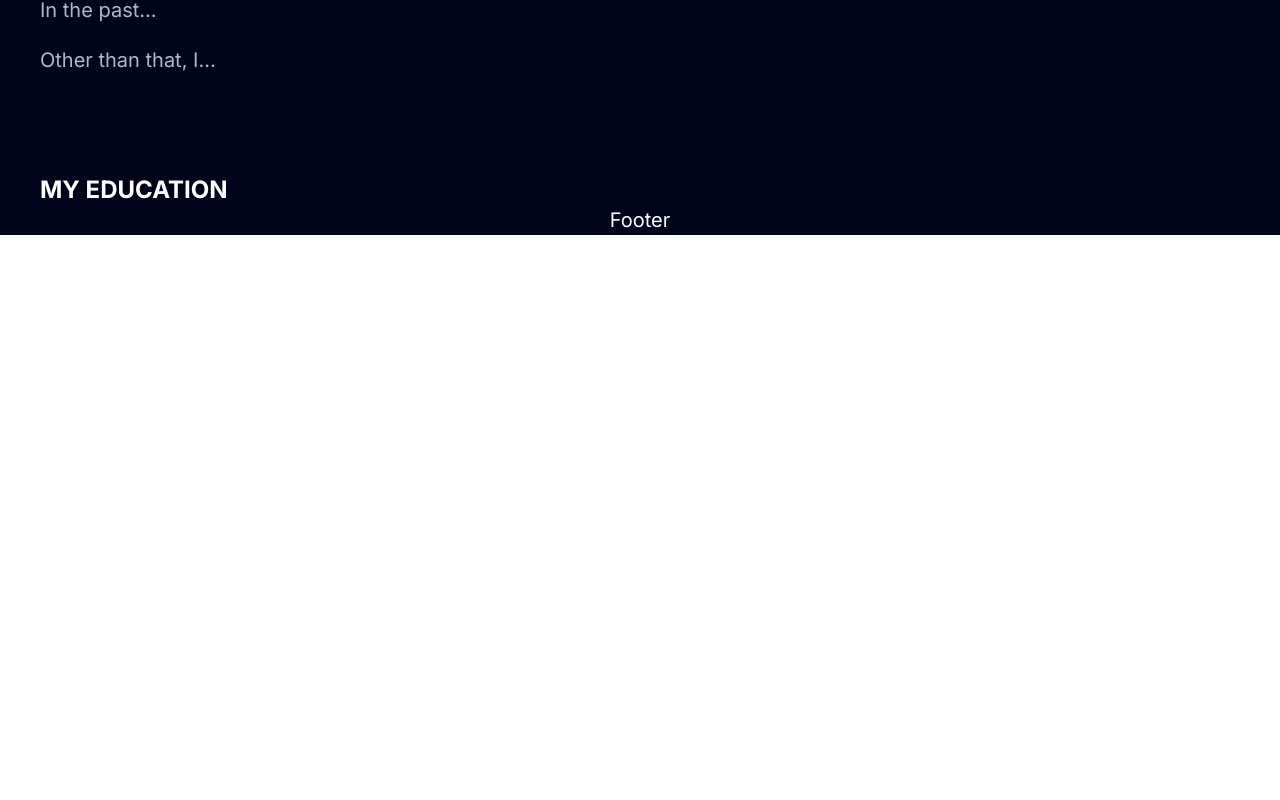
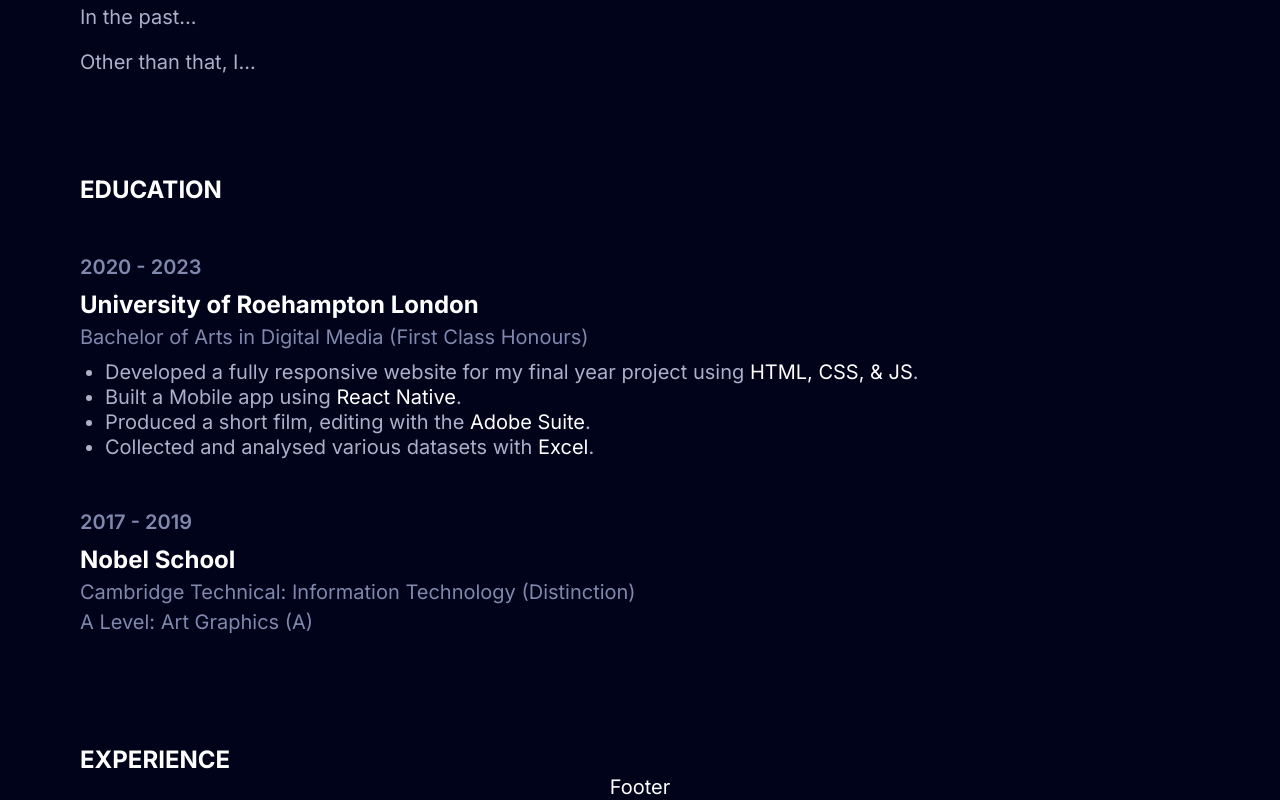
Before and after one commit to lonncalpatura/portfolio, a Next.js app: page / in a window 1280 px wide. Shown: the part 717-1517 px from the top of the page. Before the commit the page ends 952 px from the top, so only its background shows below. Built offline with nearby package versions, Linux system fonts and the light colour scheme.

Commit message:
education

```diff
--- a/app/globals.css
+++ b/app/globals.css
@@ -4,7 +4,7 @@
   html {
     font-size: 16px;
     font-weight: 400;
-    line-height: 1.5;
+    line-height: 1.25;
   }
   @media (min-width: 768px) {
     html {
--- a/app/layout.tsx
+++ b/app/layout.tsx
@@ -18,7 +18,7 @@ export default function RootLayout({
   children: React.ReactNode;
 }>) {
   return (
-    <html lang="en">
+    <html lang="en" className="bg-background text-primary">
       <body className={inter.className}>
         {children}
       </body>
--- a/app/page.tsx
+++ b/app/page.tsx
@@ -1,21 +1,23 @@
 import About from "@/components/About";
 import Education from "@/components/Education";
+import Experience from "@/components/Experience";
 import Footer from "@/components/Footer";
 import Hero from "@/components/Hero";
 
 export default function Home() {
   return (
-    <main className="relative flex flex-col items-center w-full min-h-screen px-4 pt-16 md:px-8 bg-background text-primary overflow-hidden">
-      <div className="max-w-screen-xl w-full">
+    <main className="relative flex flex-col items-center w-full min-h-screen px-4 pt-16 md:px-16  overflow-hidden">
+      <div className="min-h-screen max-w-screen-xl w-full">
         <div>
           <Hero />
         </div>
-        <div className="flex flex-col gap-20 mt-40">
+        <div className="flex flex-col gap-20 mt-32">
           <About />
           <Education />
+          <Experience />
         </div>
       </div>
-      <footer>
+      <footer className="sticky bottom-0">
         <Footer />
       </footer>
     </main>
--- a/components/About.tsx
+++ b/components/About.tsx
@@ -4,7 +4,7 @@ const About = () => {
   return (
     <div>
       <h6>ABOUT ME</h6>
-      <div className="flex flex-col gap-4 mt-8 text-secondary">
+      <div className="flex flex-col gap-4 mt-10 text-secondary">
         <p>
           Just to clarify, my full name is <span className="text-primary">Lonn Doneill Calpatura</span>, but I prefer to be called <span className="text-primary">Onyl</span>.
         </p>
--- a/components/Education.tsx
+++ b/components/Education.tsx
@@ -1,11 +1,64 @@
 import React from "react";
 
 const Education = () => {
+  const educationData = [
+    {
+      year: "2020 - 2023",
+      institution: "University of Roehampton London",
+      certificate: [
+        "Bachelor of Arts in Digital Media (First Class Honours)"
+      ],
+      description: (
+        <ul className="pl-5 text-secondary list-disc">
+          <li>
+            Developed a fully responsive website for my final year project using <span className="text-primary">HTML, CSS, & JS</span>.
+          </li>
+          <li>
+            Built a Mobile app using <span className="text-primary">React Native</span>.
+          </li>
+          <li>
+            Produced a short film, editing with the <span className="text-primary">Adobe Suite</span>.
+          </li>
+          <li>
+            Collected and analysed various datasets with <span className="text-primary">Excel</span>.
+          </li>
+        </ul>
+      ),
+    },
+    {
+      year: "2017 - 2019",
+      institution: "Nobel School",
+      certificate: [
+        "Cambridge Technical: Information Technology (Distinction)",
+        "A Level: Art Graphics (A)"
+      ],
+      description: "",
+    },
+  ];
+
   return (
     <div>
-      <h6>MY EDUCATION</h6>
+      <h6>EDUCATION</h6>
+      <div className="flex flex-col gap-10 mt-10">
+        {educationData.map((education, index) => (
+          <div key={index}>
+            <p className="mb-2 font-semibold text-tertiary">{education.year}</p>
+            <h6>{education.institution}</h6>
+
+            <div className="mt-1 mb-2 text-tertiary">
+              <ul className="flex flex-col gap-1">
+                {education.certificate.map((certificate, index) => (
+                  <li key={index}>{certificate}</li>
+                ))}
+              </ul>
+            </div>
+
+            <>{education.description}</>
+          </div>
+        ))}
+      </div>
     </div>
-  )
-}
+  );
+};
 
-export default Education
+export default Education;
--- /dev/null
+++ b/components/Experience.tsx
@@ -0,0 +1,11 @@
+import React from "react";
+
+const Experience = () => {
+  return (
+    <div>
+      <h6>EXPERIENCE</h6>
+    </div>
+  )
+}
+
+export default Experience
--- a/components/Footer.tsx
+++ b/components/Footer.tsx
@@ -2,7 +2,7 @@ import React from "react";
 
 const Footer = () => {
   return (
-    <div>Footer</div>
+    <div className="">Footer</div>
   )
 }
 
--- a/components/Hero.tsx
+++ b/components/Hero.tsx
@@ -5,7 +5,9 @@ const Hero = () => {
     <>
       <h6 className="font-medium">Hi, my name is</h6>
       <h2>Lonn Calpatura</h2>
-      <p className="pt-4 text-secondary">An aspiring frontend website developer, with experience in AV, and interest in IT.</p>
+      <p className="mt-4 mb-8 text-secondary">An aspiring frontend website developer, with experience in AV, and interest in IT.</p>
+      <a href="" className="">View Resume</a>
+
       <ul className="pt-8 flex gap-4">
         <li>LinkedIn</li>
         <li>GitHub</li>
--- a/tailwind.config.ts
+++ b/tailwind.config.ts
@@ -14,7 +14,8 @@ export default {
     extend: {
       textColor: {
         "primary": "#ffffff",
-        "secondary": "#b1b6ce",
+        "secondary": "#abb0cc",
+        "tertiary": "#8088ae",
       }
     },
   },
```
